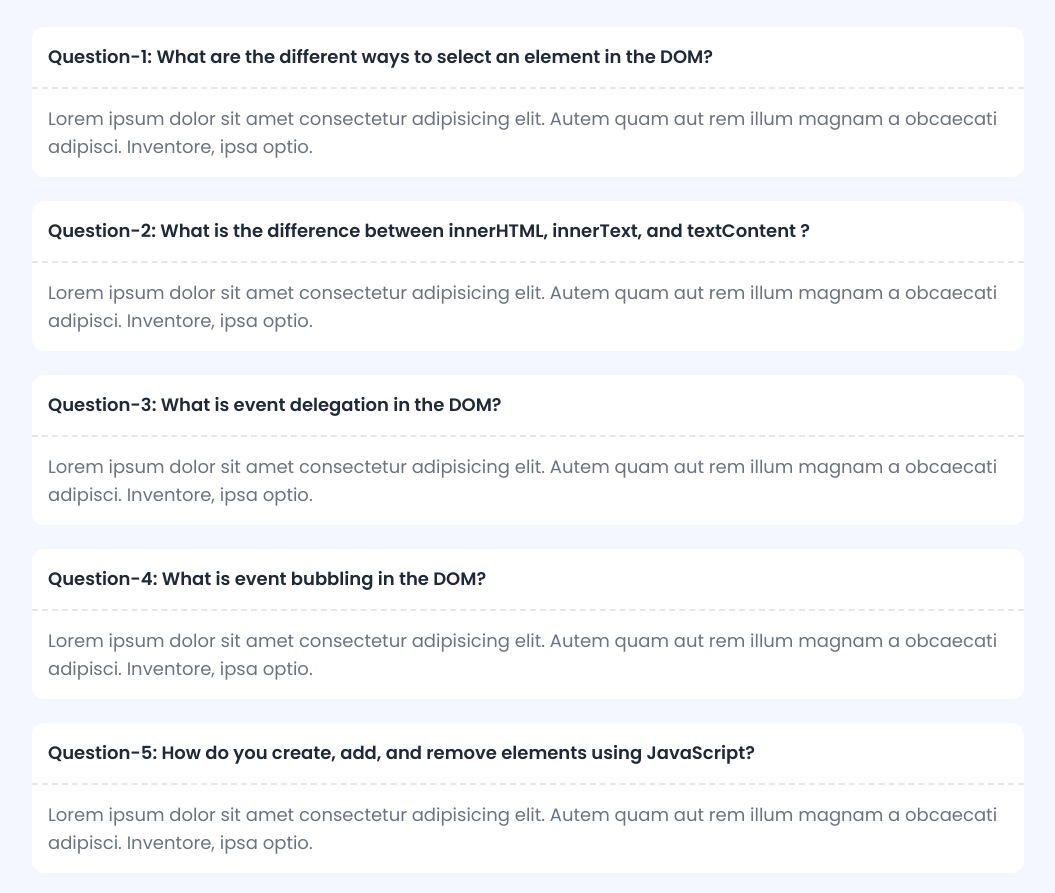
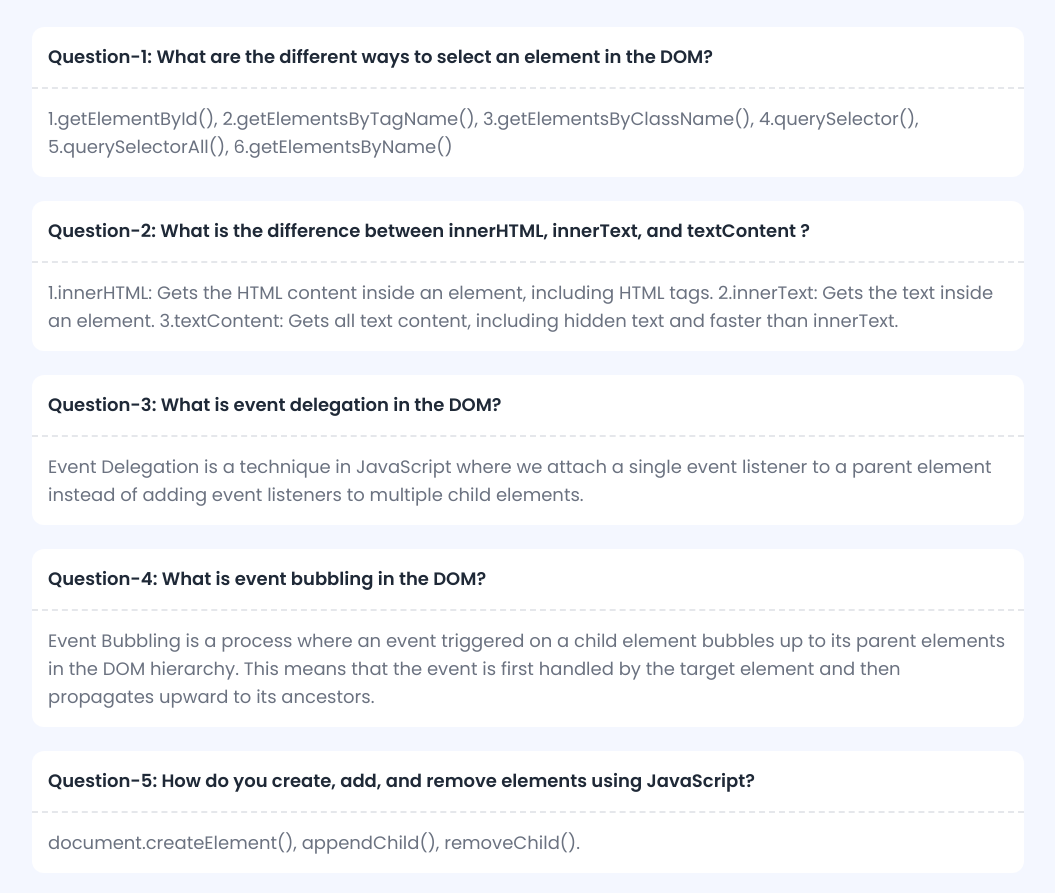
Before and after one commit to Ik-Riyad/dom-assignment-05, a plain HTML site: page questionPage.html in a window 1280 px wide. Shown: the part 189-1082 px from the top of the page, without its empty margins (112-1167 px from the left). Drawn offline with nearby package versions, Linux system fonts and the light colour scheme.

Commit message:
Project Complete

```diff
--- a/questionPage.html
+++ b/questionPage.html
@@ -61,8 +61,10 @@
       <h1 class="bg-white p-4 font-semibold text-lg rounded-xl rounded-b-none border-b-2 border-dashed border-gray-200">
         Question-1: What are the different ways to select an element in the DOM?
       </h1>
-      <h1 class="bg-white p-4 text-lg rounded-xl rounded-t-none text-gray-500">Lorem ipsum dolor sit amet consectetur
-        adipisicing elit. Autem quam aut rem illum magnam a obcaecati adipisci. Inventore, ipsa optio.</h1>
+      <h1 class="bg-white p-4 text-lg rounded-xl rounded-t-none text-gray-500">
+        1.getElementById(), 2.getElementsByTagName(), 3.getElementsByClassName(), 4.querySelector(),
+        5.querySelectorAll(), 6.getElementsByName()
+      </h1>
     </div>
 
     <!-- Wuestion 02 -->
@@ -70,8 +72,11 @@
       <h1 class="bg-white p-4 font-semibold text-lg rounded-xl rounded-b-none border-b-2 border-dashed border-gray-200">
         Question-2: What is the difference between innerHTML, innerText, and textContent ?
       </h1>
-      <h1 class="bg-white p-4 text-lg rounded-xl rounded-t-none text-gray-500">Lorem ipsum dolor sit amet consectetur
-        adipisicing elit. Autem quam aut rem illum magnam a obcaecati adipisci. Inventore, ipsa optio.</h1>
+      <h1 class="bg-white p-4 text-lg rounded-xl rounded-t-none text-gray-500">
+        1.innerHTML: Gets the HTML content inside an element, including HTML tags.
+        2.innerText: Gets the text inside an element.
+        3.textContent: Gets all text content, including hidden text and faster than innerText.
+      </h1>
     </div>
 
     <!-- Wuestion 03 -->
@@ -79,8 +84,10 @@
       <h1 class="bg-white p-4 font-semibold text-lg rounded-xl rounded-b-none border-b-2 border-dashed border-gray-200">
         Question-3: What is event delegation in the DOM?
       </h1>
-      <h1 class="bg-white p-4 text-lg rounded-xl rounded-t-none text-gray-500">Lorem ipsum dolor sit amet consectetur
-        adipisicing elit. Autem quam aut rem illum magnam a obcaecati adipisci. Inventore, ipsa optio.</h1>
+      <h1 class="bg-white p-4 text-lg rounded-xl rounded-t-none text-gray-500">
+        Event Delegation is a technique in JavaScript where we attach a single event listener to a parent element
+        instead of adding event listeners to multiple child elements.
+      </h1>
     </div>
 
     <!-- Wuestion 04 -->
@@ -88,16 +95,20 @@
       <h1 class="bg-white p-4 font-semibold text-lg rounded-xl rounded-b-none border-b-2 border-dashed border-gray-200">
         Question-4: What is event bubbling in the DOM?
       </h1>
-      <h1 class="bg-white p-4 text-lg rounded-xl rounded-t-none text-gray-500">Lorem ipsum dolor sit amet consectetur
-        adipisicing elit. Autem quam aut rem illum magnam a obcaecati adipisci. Inventore, ipsa optio.</h1>
+      <h1 class="bg-white p-4 text-lg rounded-xl rounded-t-none text-gray-500">
+        Event Bubbling is a process where an event triggered on a child element bubbles up to its parent elements in the
+        DOM hierarchy. This means that the event is first handled by the target element and then propagates upward to
+        its ancestors.
+      </h1>
     </div>
     <!-- Wuestion 05 -->
     <div class="mb-6">
       <h1 class="bg-white p-4 font-semibold text-lg rounded-xl rounded-b-none border-b-2 border-dashed border-gray-200">
         Question-5: How do you create, add, and remove elements using JavaScript?
       </h1>
-      <h1 class="bg-white p-4 text-lg rounded-xl rounded-t-none text-gray-500">Lorem ipsum dolor sit amet consectetur
-        adipisicing elit. Autem quam aut rem illum magnam a obcaecati adipisci. Inventore, ipsa optio.</h1>
+      <h1 class="bg-white p-4 text-lg rounded-xl rounded-t-none text-gray-500">
+        document.createElement(), appendChild(), removeChild().
+      </h1>
     </div>
 
   </main>
```
Also changed, not shown: js/completeTask.js (line endings or trailing spaces).
